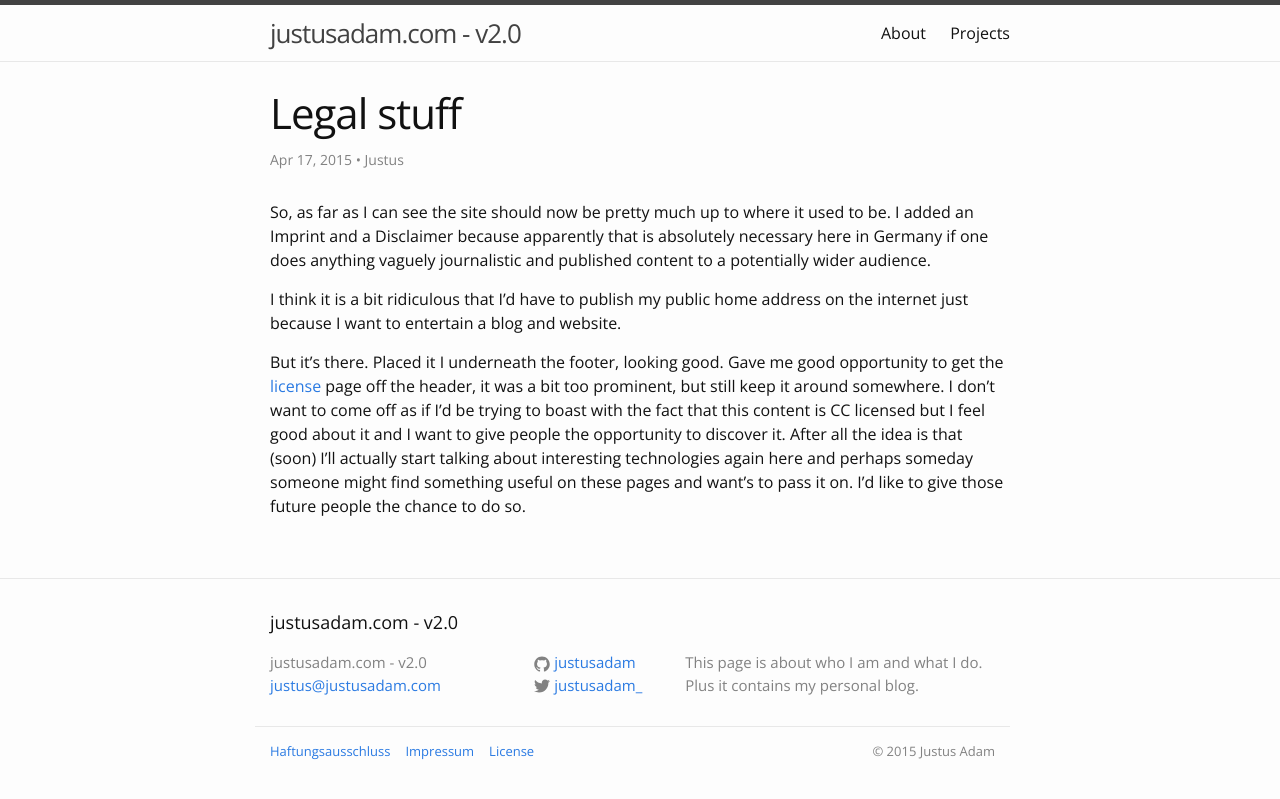
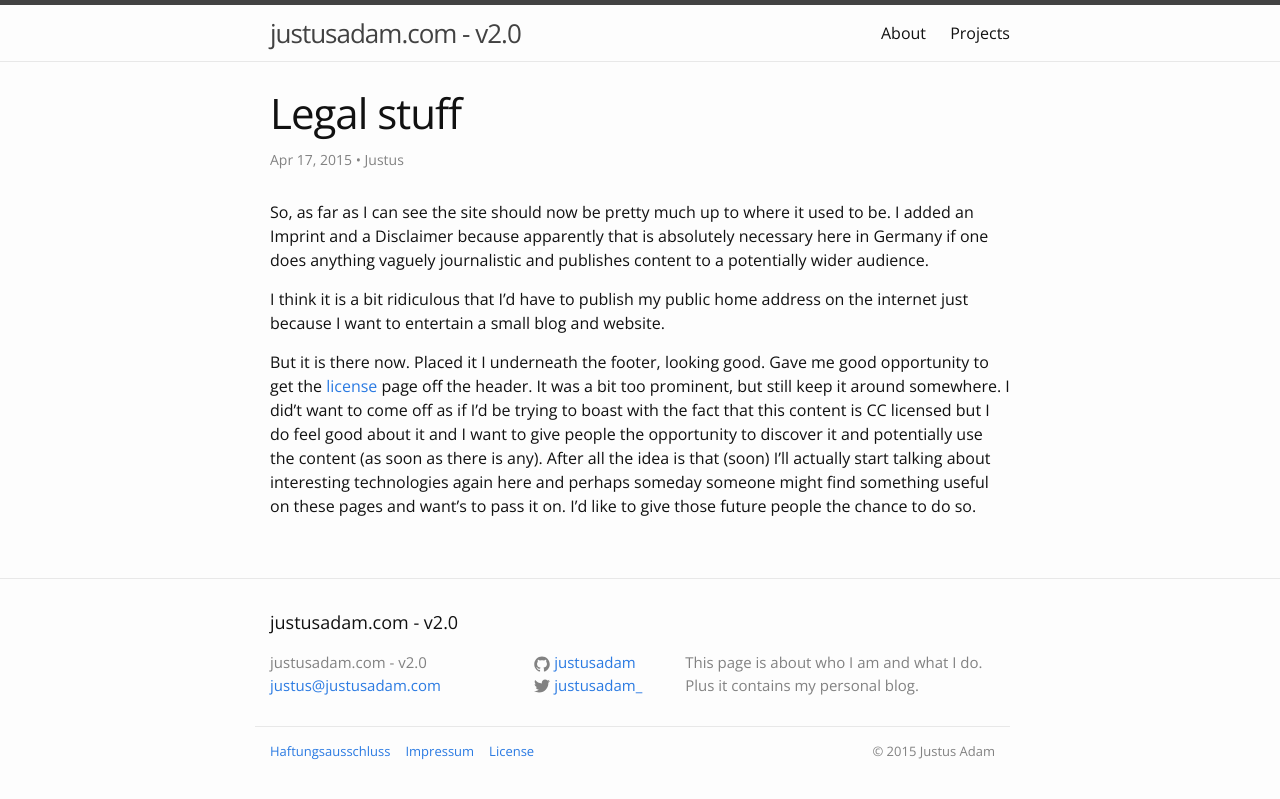
Before and after one commit to JustusAdam/justusadam.github.io, a Jekyll site: the page built from _posts/2015-04-17-legal.md, in a window 1280 px wide. Shown: the top 799 px of the page. Built offline with Jekyll 4.4.1, drawn with Linux system fonts in a browser that asks for light colours.

Commit message:
minor changes

```diff
--- a/_posts/2015-04-17-legal.md
+++ b/_posts/2015-04-17-legal.md
@@ -3,9 +3,10 @@ title: Legal stuff
 author: Justus
 ---
 
-So, as far as I can see the site should now be pretty much up to where it used to be. I added an Imprint and a Disclaimer because apparently that is absolutely necessary here in Germany if one does anything vaguely journalistic and published content to a potentially wider audience.
+So, as far as I can see the site should now be pretty much up to where it used to be. I added an Imprint and a Disclaimer because apparently that is absolutely necessary here in Germany if one does anything vaguely journalistic and publishes content to a potentially wider audience.
 
-I think it is a bit ridiculous that I'd have to publish my public home address on the internet just because I want to entertain a blog and website.
+I think it is a bit ridiculous that I'd have to publish my public home address on the internet just because I want to entertain a small blog and website.
 
-But it's there. Placed it I underneath the footer, looking good. Gave me good opportunity to get the [license](/legal/license.html) page off the header, it was a bit too prominent, but still keep it around somewhere.
-I don't want to come off as if I'd be trying to boast with the fact that this content is CC licensed but I feel good about it and I want to give people the opportunity to discover it. After all the idea is that (soon) I'll actually start talking about interesting technologies again here and perhaps someday someone might find something useful on these pages and want's to pass it on. I'd like to give those future people the chance to do so.
+But it is there now. Placed it I underneath the footer, looking good. Gave me good opportunity to get the [license](/legal/license.html) page off the header.
+It was a bit too prominent, but still keep it around somewhere. I did't want to come off as if I'd be trying to boast with the fact that this content is CC licensed but I do feel good about it and I want to give people the opportunity to discover it and potentially use the content (as soon as there is any).
+After all the idea is that (soon) I'll actually start talking about interesting technologies again here and perhaps someday someone might find something useful on these pages and want's to pass it on. I'd like to give those future people the chance to do so.
```
